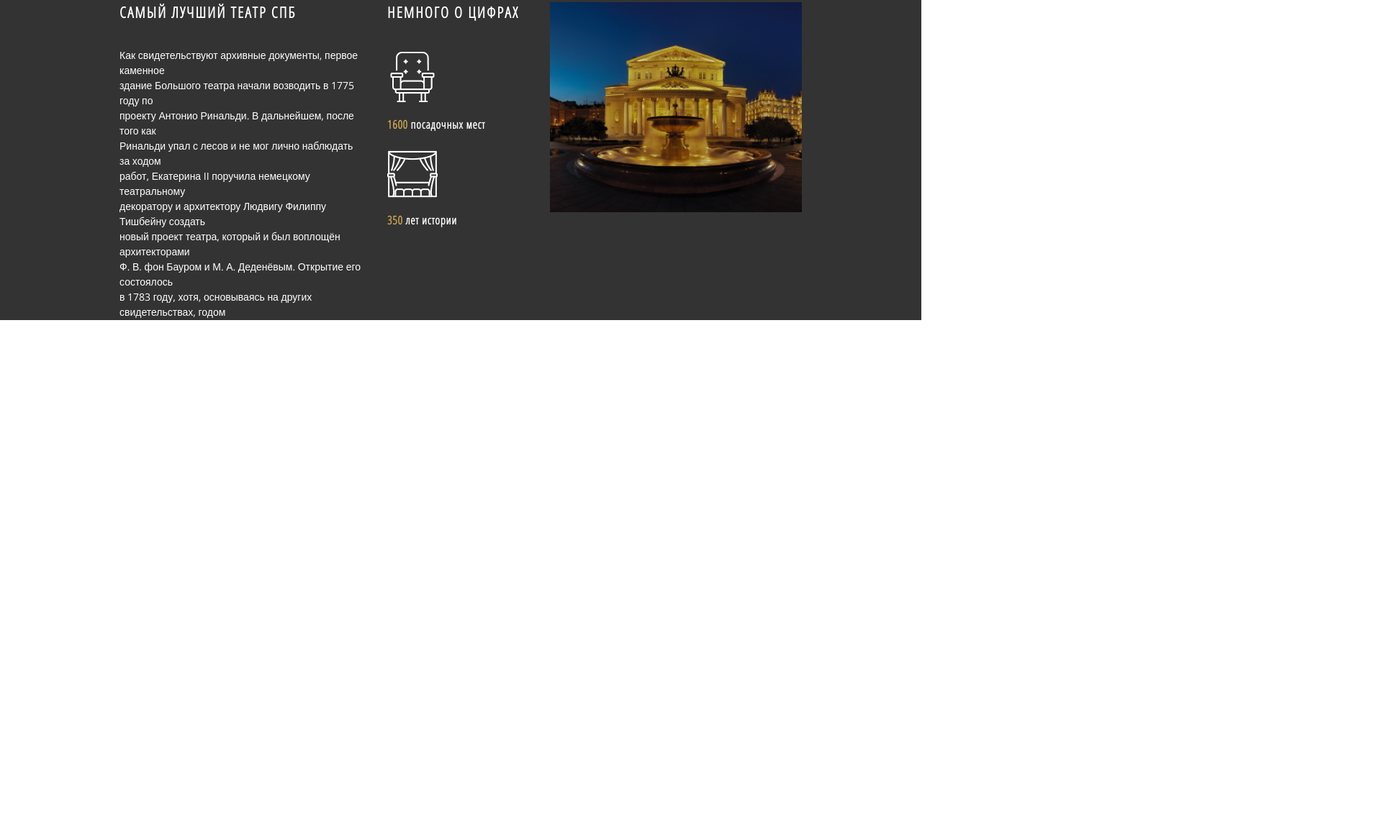
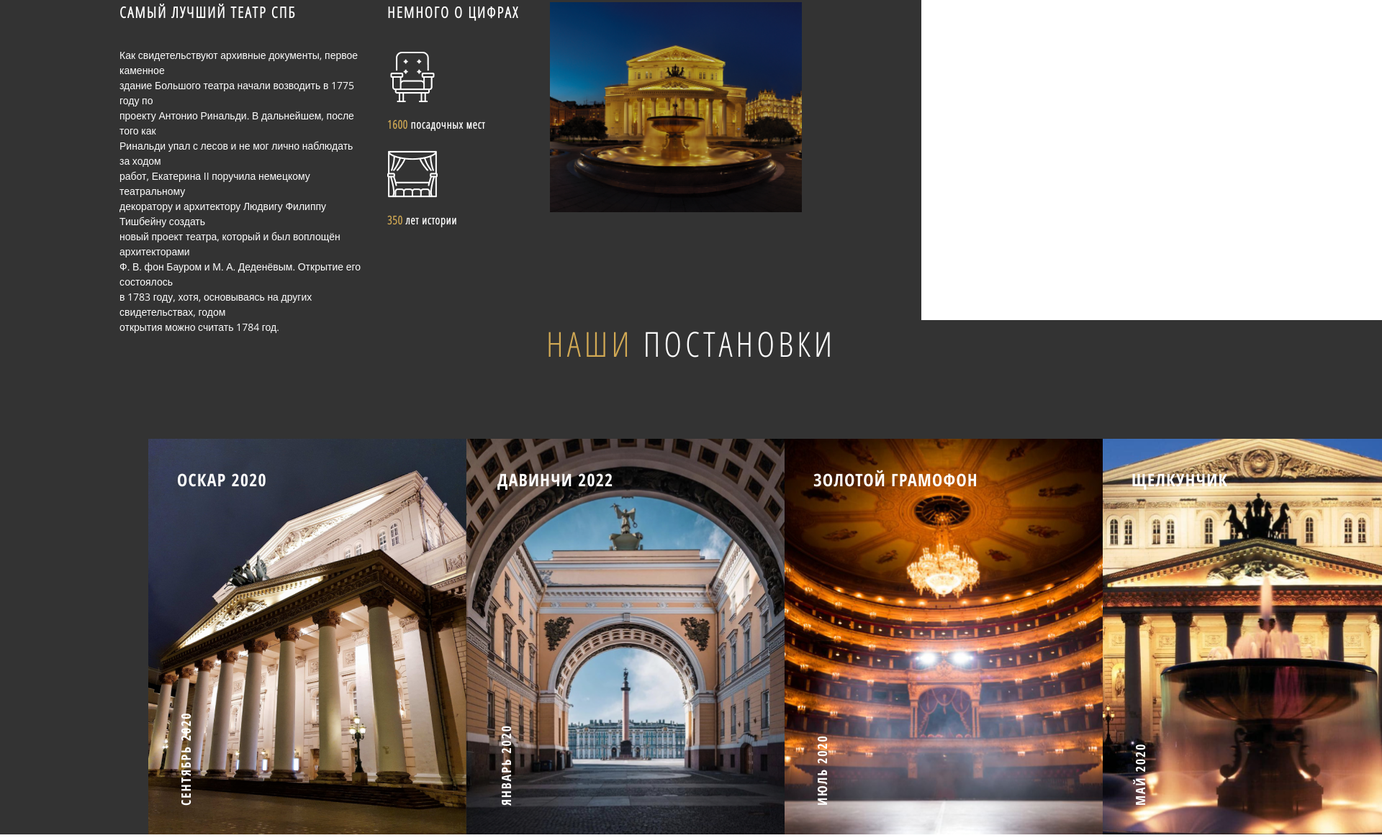
Before and after one commit to Sviridov201295/Teart-site, a plain HTML site: page index.html in a window 1280 px wide. Shown: the part 1112-2277 px from the top of the page at 72% size, 1920 px wide, since content can reach past the window. Before the commit the page ends 1577 px from the top, so only its background shows below. Drawn offline with nearby package versions, Linux system fonts and the light colour scheme.

Commit message:
add project

```diff
--- a/index.html
+++ b/index.html
@@ -163,7 +163,42 @@
         </div>
     </div>
 
+    <div class="projects">
+        <div class="container">
+            <div class="projects-title">
+                <span>НАШИ</span> ПОСТАНОВКИ
+            </div>
 
+            <div class="project-slider">
+                <div class="projects-sliders">
+                    <div class="projects-item">
+                        <img src="images/project-slider/1.png"
+                        alt=""
+                        class="sliders-image">
+                    </div>
+
+                    <div class="projects-item">
+                        <img src="images/project-slider/2.png"
+                        alt=""
+                        class="sliders-image">
+                    </div>
+
+                    <div class="projects-item">
+                        <img src="images/project-slider/3.png"
+                        alt=""
+                        class="sliders-image">
+                    </div>
+
+                    <div class="projects-item">
+                        <img src="images/project-slider/4.png"
+                        alt=""
+                        class="sliders-image">
+                    </div>
+                </div>
+            </div>
+        </div>
+
+    </div>
 
 </body>
 </html>
--- a/style.css
+++ b/style.css
@@ -352,3 +352,36 @@ body {
     /*margin: -283px 1px 1px 0px;*/
     padding-left: 30px;
 }
+
+.projects {
+    width: 1920px;
+    height: 715px;
+    background-color: #333333;
+}
+
+.projects-title {
+    color: #fff;
+    font-family: 'Open Sans Condensed', sans-serif;
+    font-weight: 300;
+    font-size: 48px;
+    line-height: 65px;
+    text-align: center;
+    letter-spacing: 0.1em;
+    text-transform: uppercase;
+
+    padding-bottom: 100px;
+}
+
+.projects-title span {
+    color: #D1A954;
+}
+
+.projects-sliders {
+    display: inline-flex;
+    margin-left: 40px;
+}
+
+.sliders-image {
+    width: 442px;
+    height: 550px;
+}
```
Also changed, not shown: images/project-slider/1.png (added), images/project-slider/2.png (added), images/project-slider/3.png (added), images/project-slider/4.png (added).
